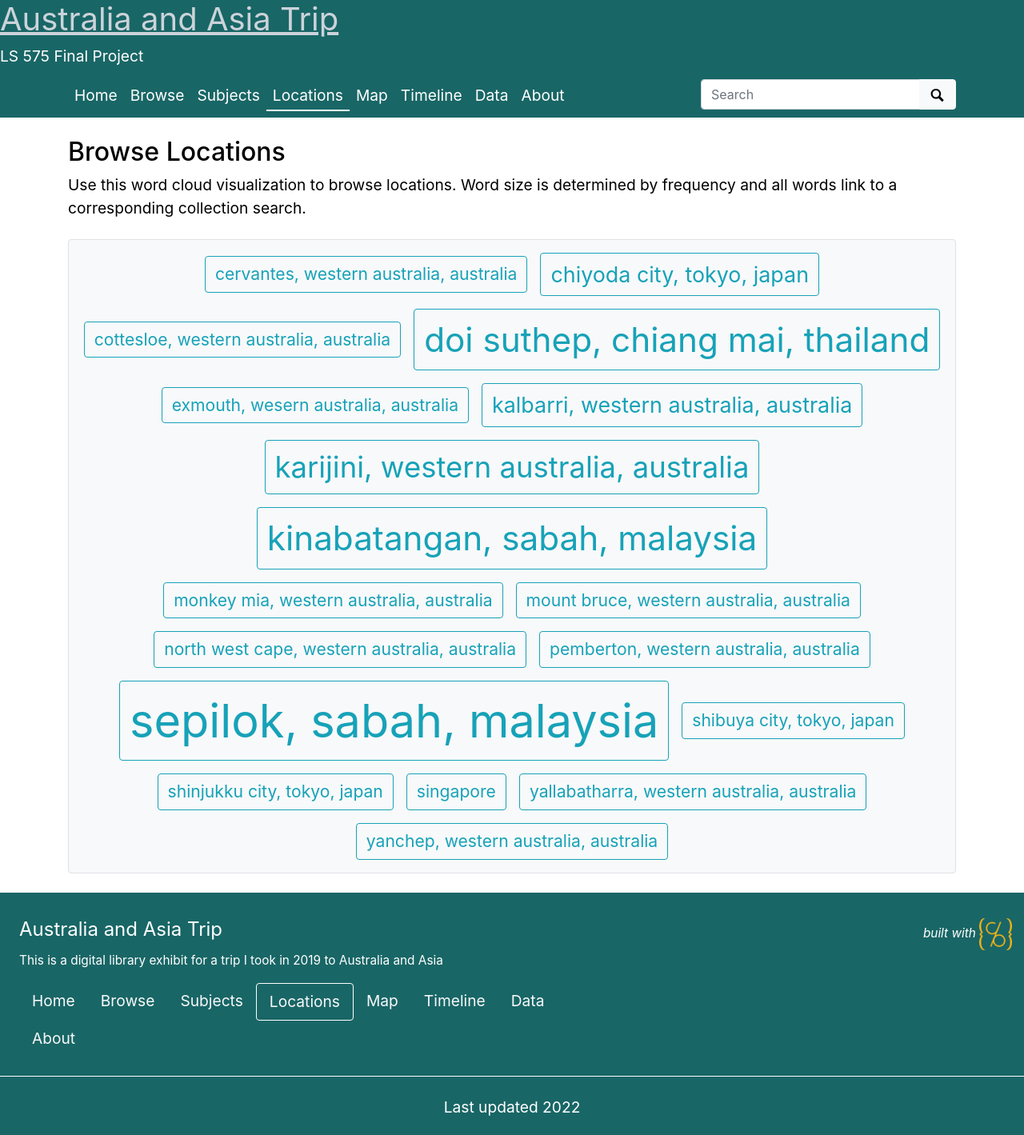
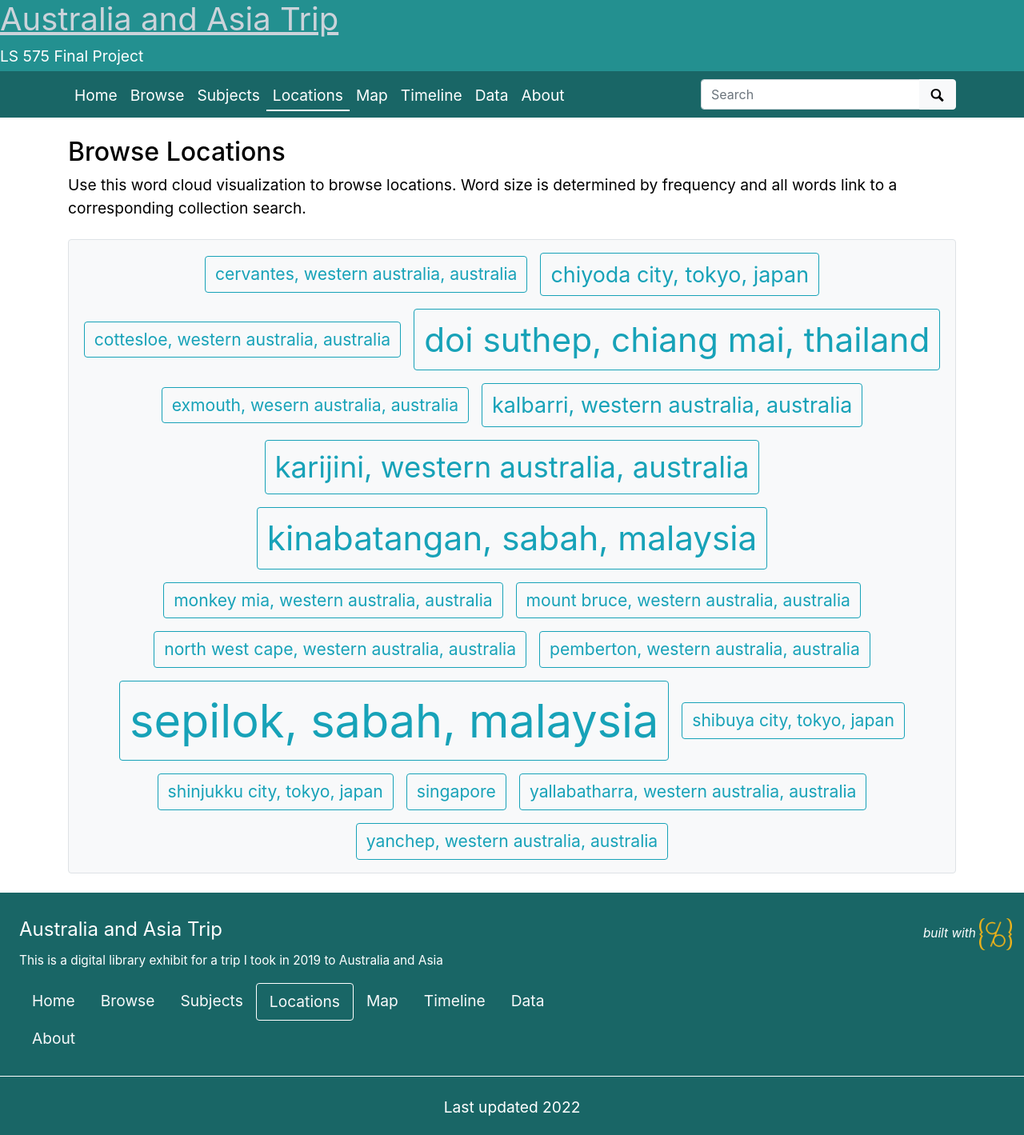
Before and after one commit to mikasmith97/final.github.io, a Jekyll site: the page built from pages/locations.md, in a window 1280 px wide. Shown: the whole page at 80% size. Built offline with Jekyll 4.4.1, drawn with Linux system fonts in a browser that asks for light colours.

Commit message:
Update collection-banner.html

```diff
--- a/_includes/collection-banner.html
+++ b/_includes/collection-banner.html
@@ -29,7 +29,7 @@
 {%- else -%}
 <div class="container-fluid mb-0 p-0">
     <div class="row align-items-center">
-        <div id="title" class="{% if site.organization-logo-banner %}col-md-9{% else %}col-12{% endif %}" style="background-color:#196666">
+        <div id="title" class="{% if site.organization-logo-banner %}col-md-9{% else %}col-12{% endif %}" style="background-color:#239090">
             <h1><a class="text-light font-weight-normal" href="{{ site.baseurl }}/" >{{ site.title }}</a></h1>
             {% if site.tagline %}<p class="mb-1" style="color:#ffffff">{{ site.tagline }}</p>{% endif %}
         </div>
```
